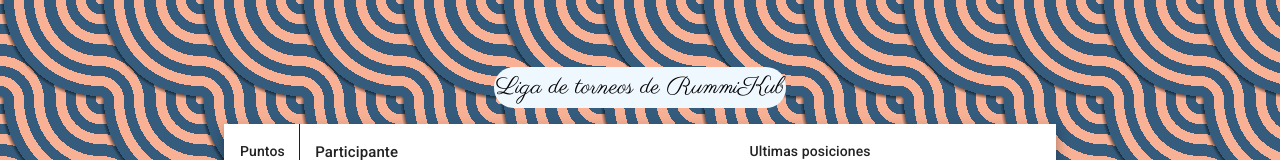
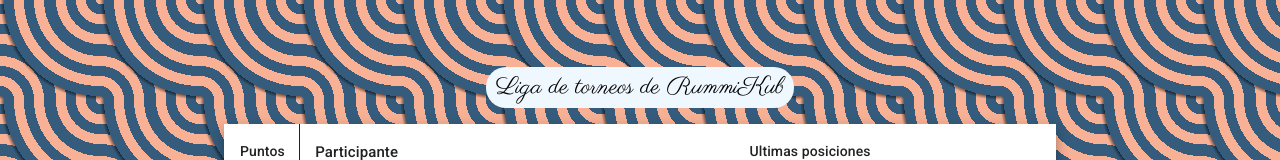
Before and after one commit to sebastian1999-hub/DMK, an Angular app: page / in a window 1280 px wide. Shown: the top 160 px of the page. Built offline with nearby package versions, Linux system fonts and the light colour scheme; a web font is replaced by a local one.

Commit message:
'Actualización'

```diff
--- a/src/styles.css
+++ b/src/styles.css
@@ -21,8 +21,8 @@
     background-color: aliceblue;
     border-radius: 20px;
     padding: 0.3vw;
-    padding-left: 2px;
-    padding-right: 2px;
+    padding-left: 10px;
+    padding-right: 10px;
 }
 img{
     max-width: 6vh;
```
